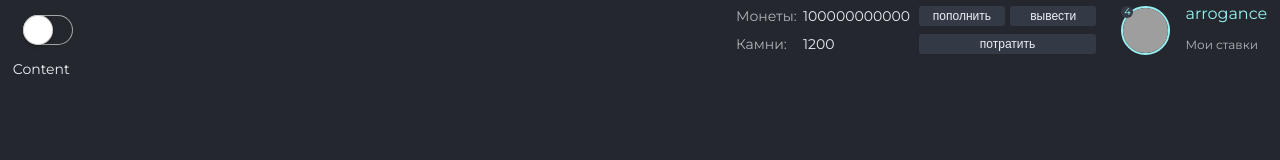
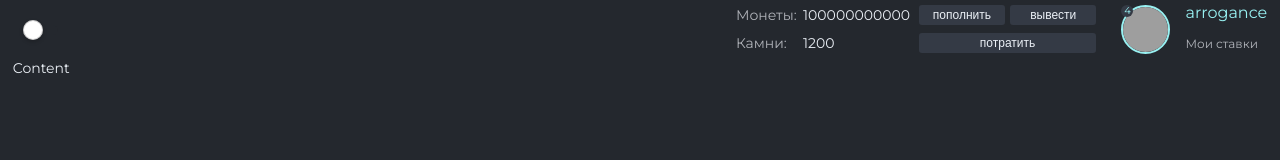
Before and after one commit to ConstIgorIvanov/bets-playground, a React (Create React App) app: page / in a window 1280 px wide. Shown: the top 160 px of the page. Built offline with nearby package versions, Linux system fonts and the light colour scheme; grey boxes are pictures that could not be loaded.

Commit message:
Switch fix

```diff
--- a/src/components/Header/components/Filters/components/Switch/Switch.module.scss
+++ b/src/components/Header/components/Filters/components/Switch/Switch.module.scss
@@ -1,6 +1,6 @@
 $light-gray: #a6a6a6;
 $UIgreen: #13bf11;
-
+$back: #24282e;
 .switch {
   display: inline-block;
   margin: 10px 10px;
@@ -14,12 +14,13 @@ $UIgreen: #13bf11;
     pointer-event: none;
 
     & + label {
+      cursor: pointer;
       display: block;
       position: relative;
-      box-shadow: inset 0 0 0px 1px $light-gray;
+      background-color: #24282e;
       text-indent: -5000px;
-      height: 30px;
-      width: 50px;
+      height: 10px;
+      width: 35px;
       border-radius: 15px;
     }
 
@@ -27,8 +28,8 @@ $UIgreen: #13bf11;
       content: '';
       position: absolute;
       display: block;
-      height: 30px;
-      width: 30px;
+      height: 10px;
+      width: 35px;
       top: 0;
       left: 0;
       border-radius: 15px;
@@ -42,9 +43,9 @@ $UIgreen: #13bf11;
       content: '';
       position: absolute;
       display: block;
-      height: 30px;
-      width: 30px;
-      top: 0;
+      height: 20px;
+      width: 20px;
+      top: -45%;
       left: 0px;
       border-radius: 15px;
       background: white;
@@ -55,13 +56,12 @@ $UIgreen: #13bf11;
     }
 
     &:checked + label:before {
-      width: 50px;
-      background: $UIgreen;
+      width: 40px;
     }
 
     &:checked + label:after {
       left: 20px;
-      box-shadow: inset 0 0 0 1px $UIgreen, 0 2px 4px rgba(0, 0, 0, 0.2);
+      background-color: #77bd4b;
     }
   }
 }
```
